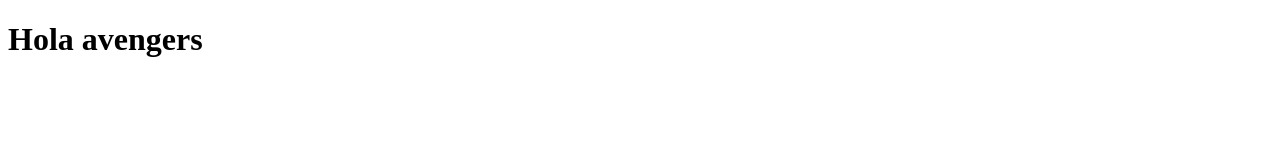
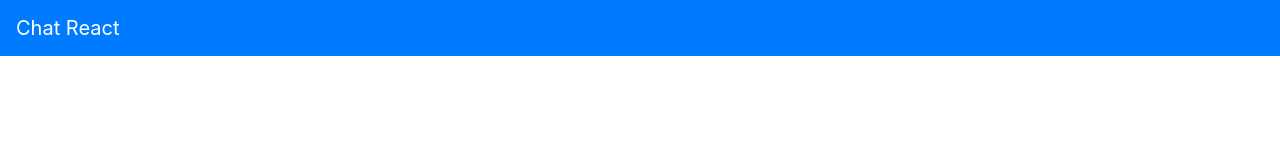
Before and after one commit to unmalnickname/chat-react-firebase-app, a React app: page / in a window 1280 px wide. Built offline with nearby package versions, Linux system fonts and the light colour scheme.

Commit message:
The navegation bar has being made now

```diff
--- a/src/index.html
+++ b/src/index.html
@@ -6,6 +6,8 @@
     <meta name="viewport" content="width=device-width, initial-scale=1.0">
     <meta http-equiv="X-UA-Compatible" content="ie=edge">
     <title>Chat React Firebse</title>
+    <link rel="stylesheet" href="https://stackpath.bootstrapcdn.com/bootstrap/4.1.3/css/bootstrap.min.css" integrity="sha384-MCw98/SFnGE8fJT3GXwEOngsV7Zt27NXFoaoApmYm81iuXoPkFOJwJ8ERdknLPMO"
+        crossorigin="anonymous">
 </head>
 
 <body>
--- a/src/index.js
+++ b/src/index.js
@@ -1,7 +1,24 @@
-import React from 'react';
+import React, { Component } from 'react';
 import { render } from 'react-dom';
 
+class App extends Component {
+    render() {
+        return (
+            <div>
+                <nav className="navbar navbar-light bg-primary ">
+                    <a className="navbar-brand text-white">Chat React</a>
+                </nav>
+
+            </div>
+        )
+    }
+}
+
+
+
+
+
 render(
-    <h1>Hola avengers</h1>,
+    <App />,
     document.getElementById('app')
 )
```
